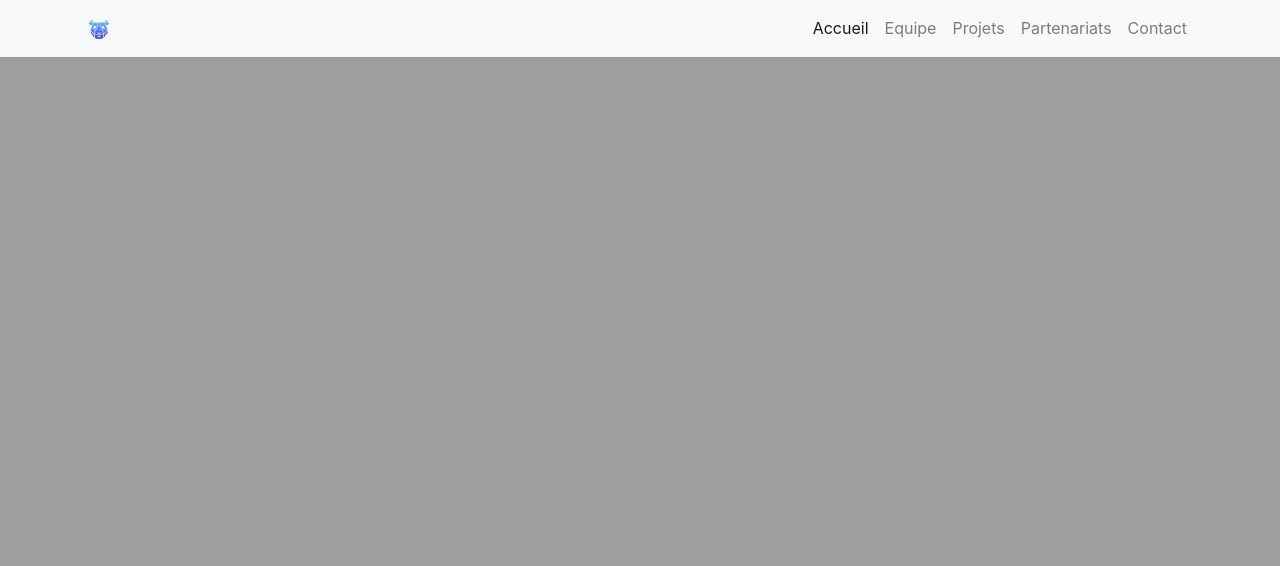
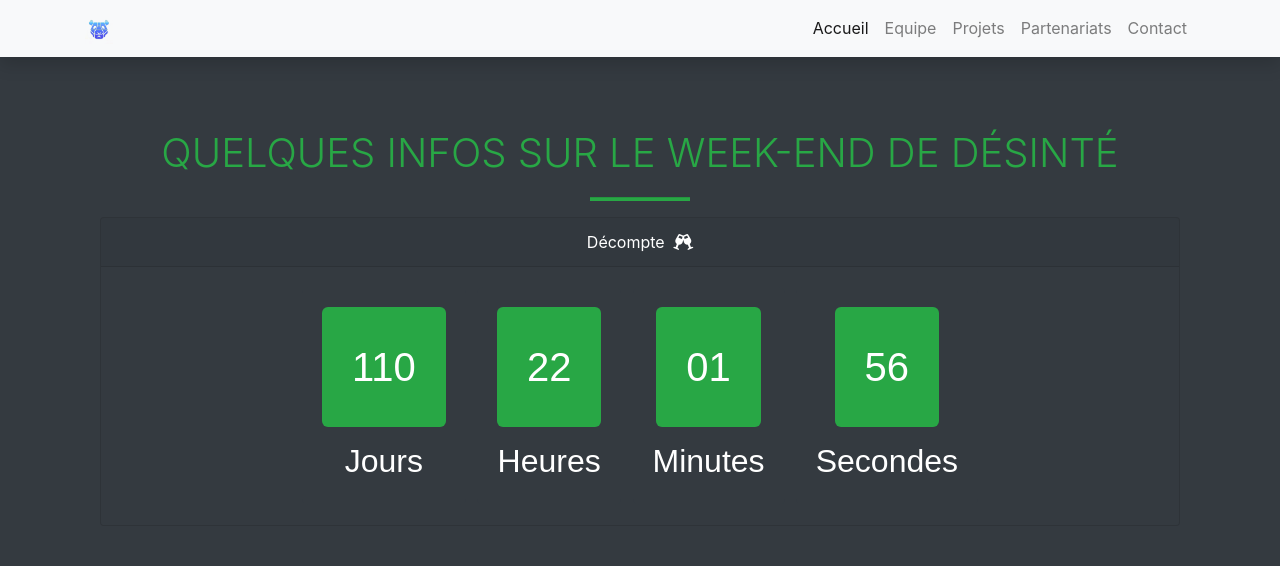
Before and after one commit to Wilders/ACI-Web, a PHP site: page / in a window 1280 px wide. Shown: the part 752-1318 px from the top of the page. Before the commit the page ends 809 px from the top, so only its background shows below. Run offline with PHP 8.4, Linux system fonts and the light colour scheme; some libraries are stand-ins or nearby versions.

Commit message:
Ajout du décompte

```diff
--- a/assets/css/index.css
+++ b/assets/css/index.css
@@ -14,6 +14,41 @@
   left: 0;
   z-index: 1030;
 }
+.sectionTitle{
+  color: var(--green);
+  font-weight: 100;
+  font-size: 40px;
+  margin: 40px 0px 20px;
+}
+#clockdiv{
+	font-family: sans-serif;
+	color: #fff;
+	display: inline-block;
+	font-weight: 100;
+	text-align: center;
+	font-size: 40px;
+}
+#clockdiv > div{
+	padding: 20px;
+	border-radius: 6px;
+	background: var(--dark);
+	display: inline-block;
+}
+#clockdiv div > span{
+	padding: 30px;
+	border-radius: 6px;
+	background: var(--green);
+	display: inline-block;
+}
+.smalltext{
+	padding-top: 10px;
+	font-size: 32px;
+}
+.separator {
+	width: 100px;
+	height: 3px;
+	background-color: var(--green);
+}
 @media (max-width: 767px) {
   .d-md-block {
     display: block!important;
--- a/assets/js/index.js
+++ b/assets/js/index.js
@@ -1,3 +1,43 @@
+function getTimeRemaining(endtime) {
+    var t = Date.parse(endtime) - Date.parse(new Date());
+    var seconds = Math.floor((t / 1000) % 60);
+    var minutes = Math.floor((t / 1000 / 60) % 60);
+    var hours = Math.floor((t / (1000 * 60 * 60)) % 24);
+    var days = Math.floor(t / (1000 * 60 * 60 * 24));
+    return {
+        'total': t,
+        'days': days,
+        'hours': hours,
+        'minutes': minutes,
+        'seconds': seconds
+    };
+}
+
+function initializeClock(id, endtime) {
+    var clock = document.getElementById(id);
+    var daysSpan = clock.querySelector('.days');
+    var hoursSpan = clock.querySelector('.hours');
+    var minutesSpan = clock.querySelector('.minutes');
+    var secondsSpan = clock.querySelector('.seconds');
+
+    function updateClock() {
+        var t = getTimeRemaining(endtime);
+
+        daysSpan.innerHTML = t.days;
+        hoursSpan.innerHTML = ('0' + t.hours).slice(-2);
+        minutesSpan.innerHTML = ('0' + t.minutes).slice(-2);
+        secondsSpan.innerHTML = ('0' + t.seconds).slice(-2);
+
+        if (t.total <= 0) {
+            clearInterval(timeinterval);
+        }
+    }
+
+    updateClock();
+    var timeinterval = setInterval(updateClock, 1000);
+}
+var deadline = new Date(Date.parse(new Date(2019, 06, 28, 14, 0, 0, 0)));
+initializeClock('clockdiv', deadline);
 $(document).ready(function () {
     var toggleAffix = function (affixElement, scrollElement, wrapper) {
         var height = affixElement.outerHeight(),
--- a/index.html
+++ b/index.html
@@ -97,6 +97,39 @@
         </div>
       </div>
     </nav>
+    <!-- Page Content -->
+    <section class="py-4 bg-dark">
+      <div class="container" id="main">
+        <div class="container text-center">
+          <h1 class="mt-5 font-weight-light sectionTitle">QUELQUES INFOS SUR LE WEEK-END DE DÉSINTÉ</h1>
+          <hr class="separator">
+          </hr>
+          <div class="card text-white bg-dark mb-3">
+            <div class="card-header">Décompte <i class="ml-1 fas fa-glass-cheers"></i></div>
+            <div class="card-body">
+              <div id="clockdiv">
+                <div>
+                  <span class="days"></span>
+                  <div class="smalltext">Jours</div>
+                </div>
+                <div>
+                  <span class="hours"></span>
+                  <div class="smalltext">Heures</div>
+                </div>
+                <div>
+                  <span class="minutes"></span>
+                  <div class="smalltext">Minutes</div>
+                </div>
+                <div>
+                  <span class="seconds"></span>
+                  <div class="smalltext">Secondes</div>
+                </div>
+              </div>
+            </div>
+          </div>
+        </div>
+      </div>
+    </section>
     <script src="assets/js/jquery-3.3.1.min.js"></script>
     <script src="assets/js/popper.min.js"></script>
     <script src="assets/js/bootstrap.min.js"></script>
```
